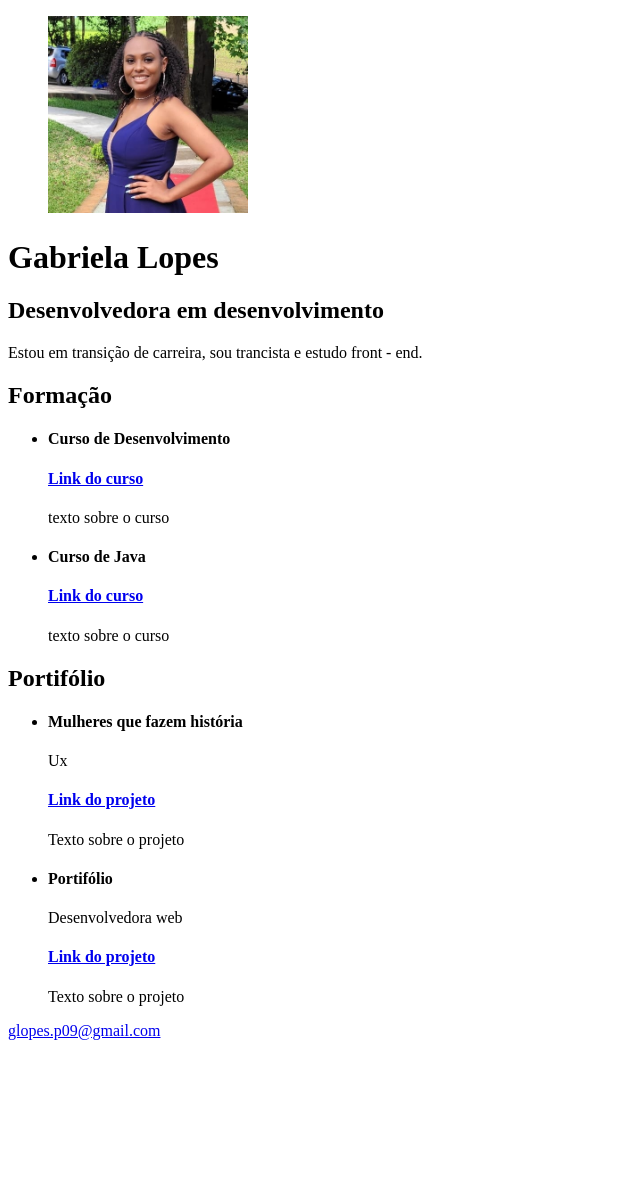
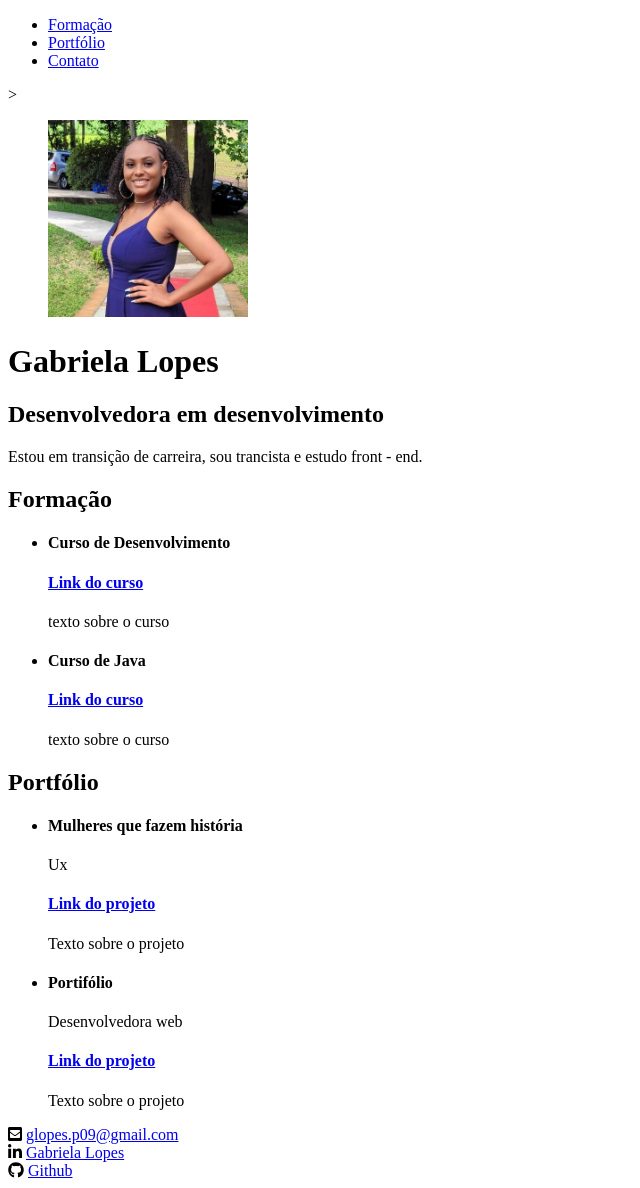
Before and after one commit to gabizzzs/Portifolio, a plain HTML site: page index.html in a window 1280 px wide. Shown: the whole page, without its empty margins (0-640 px from the left). Before the commit the page ends 1048 px from the top, so only its background shows below. Drawn offline with Linux system fonts and the light colour scheme.

Commit message:
Adicionando a navbar e o restante do footer no portfolio

```diff
--- a/index.html
+++ b/index.html
@@ -9,6 +9,19 @@
         <title> Portifólio - GitHub </title>
     </head>
     <body>
+        <navbar>
+            <ul>
+                <li>
+                    <a href="#formacao"> Formação </a>
+                </li>
+                <li>
+                    <a href="#portifolio">Portfólio</a>
+                </li>
+                <li>
+                    <a href="#contato">Contato</a>
+                </li>
+            </ul>>
+        </navbar>
         <!-- main é a seção principal para acessibilidade -->
         <main>
             <figure>
@@ -20,7 +33,7 @@
             <p> Estou em transição de carreira, sou trancista e estudo front - end.</p>
         </main>
         <!-- section são as seçoes secundarias -->
-        <section>
+        <section id="formacao">
             <h1>Formação</h1>
             <ul>
                 <li>
@@ -43,8 +56,8 @@
                 </li>
             </ul>
         </section>
-        <section>
-            <h1>Portifólio</h1>
+        <section id="portifolio">
+            <h1>Portfólio</h1>
             <ul>
                 <li>
                     <h4>Mulheres que fazem história</h4>
@@ -69,10 +82,20 @@
             </ul>
         </section>
         <!-- footer é a tag para o rodapé -->
-        <footer>
-            <i fas fa-envelope-square></i>
-            <a href="mailto:glopes.p09@gmail.com">glopes.p09@gmail.com</a>
-
+        <footer id="contato">
+            <div>
+                <span class="fas fa-envelope-square"></span>
+                <a href="mailto:glopes.p09@gmail.com">glopes.p09@gmail.com</a>
+            </div>
+            <div>
+                <span class="fab fa-brands fa-linkedin-in"></span>
+                <a href="https://www.linkedin.com/in/gabriela-lopes-a30b36201/" target="_blank">
+                    Gabriela Lopes</a>
+            </div>
+            <div>
+                <span class="fab fa-brands fa-github"></span>
+                <a href="https://github.com/gabizzzs" target="_blank">Github</a>
+            </div>
         </footer>
         <script src="https://use.fontawesome.com/releases/v5.15.3/js/all.js" data-auto-replace-svg="nest"></script>
     </body>
```
